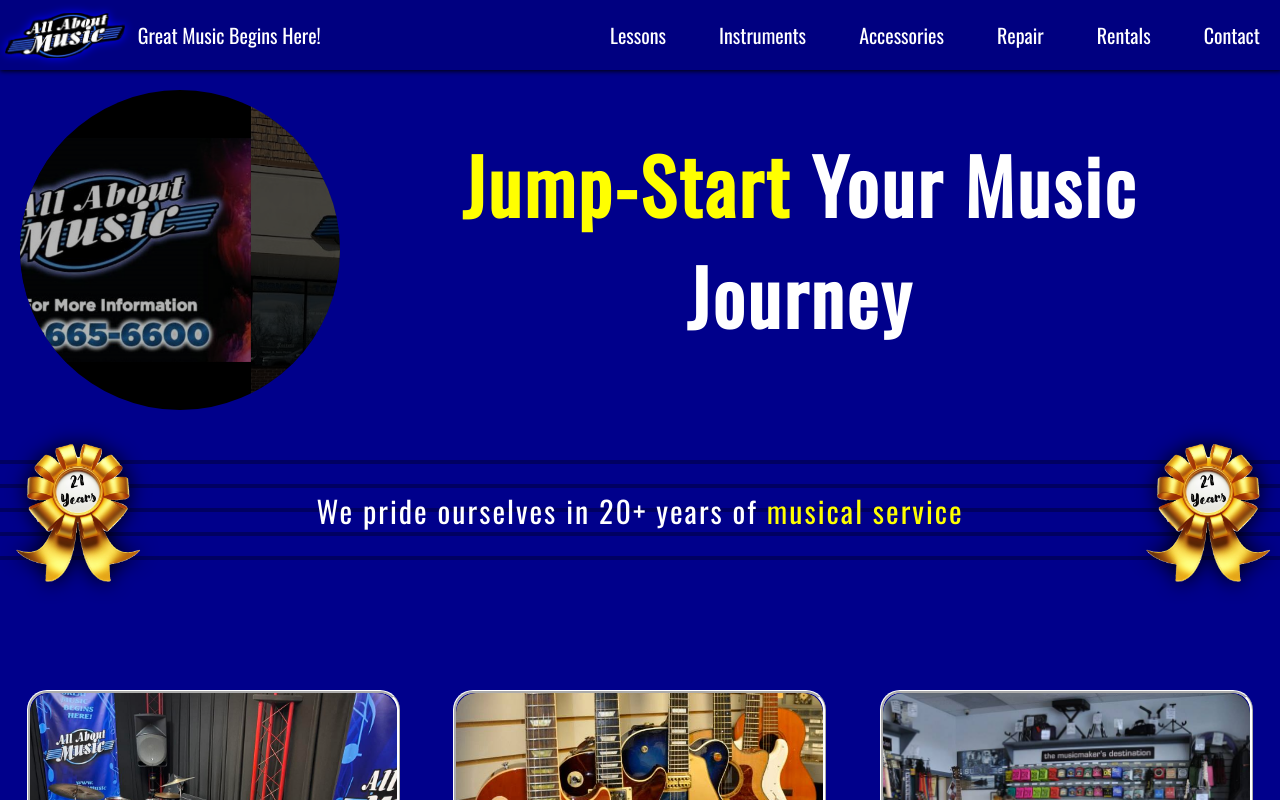
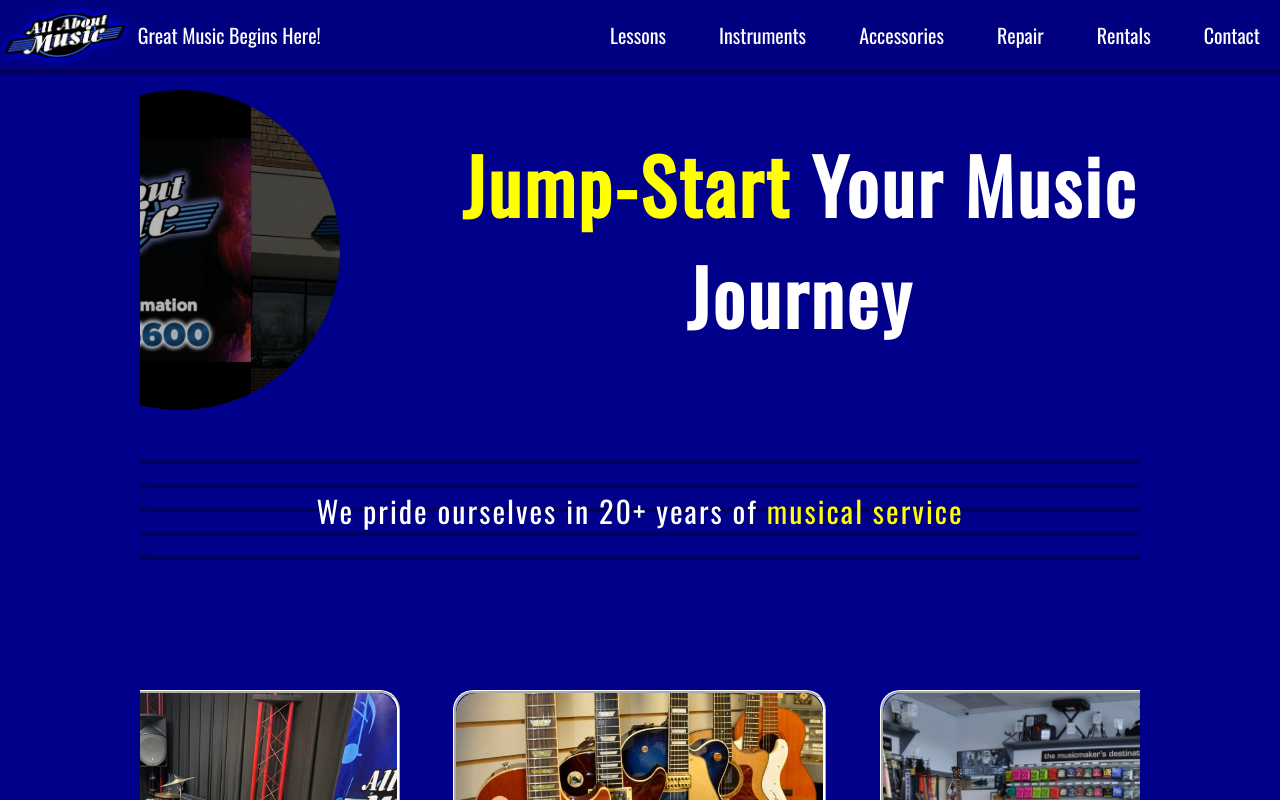
Before and after one commit to gabriel-bric-yud/AllAboutMusicHome-ReactJS, a React (Create React App) app: page / in a window 1280 px wide. Shown: the top 800 px of the page. Built offline with nearby package versions, Linux system fonts and the light colour scheme; a web font is replaced by a local one.

Commit message:
Update Home.css

```diff
--- a/src/containers/Home.css
+++ b/src/containers/Home.css
@@ -9,7 +9,7 @@ body {
   position: relative;
   height: auto;
   width: 100%;
-  max-width: 2000px;
+  max-width: 1000px;
   margin: 0 auto;
   margin-top: 70px;
   justify-content: center;
```
